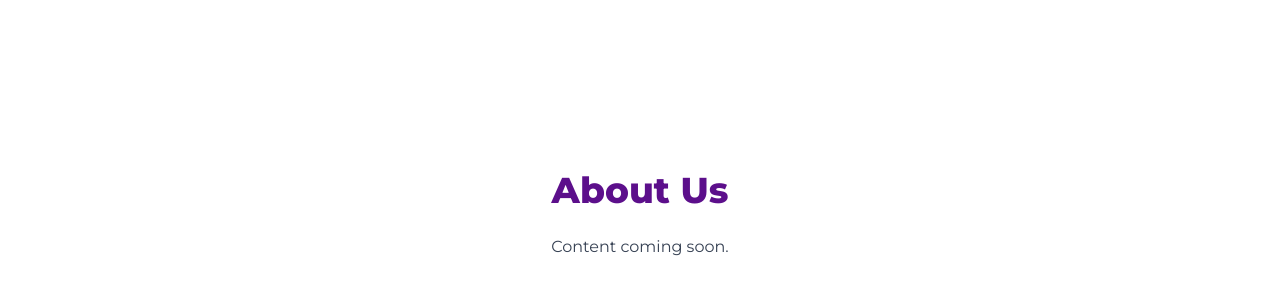
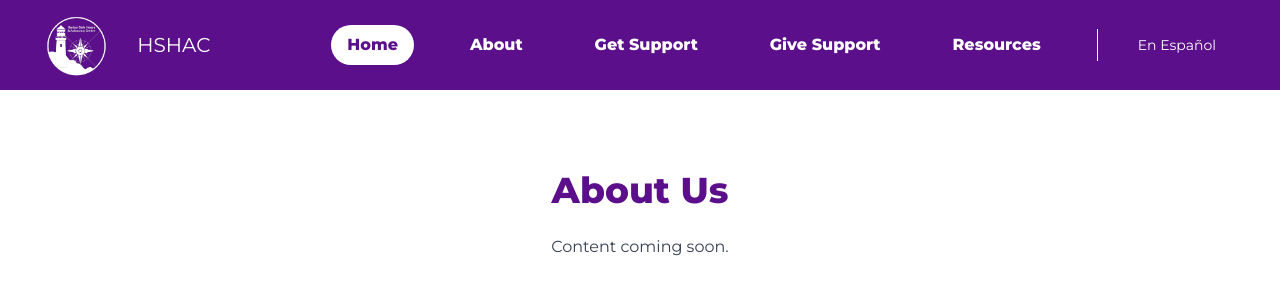
Before and after one commit to bhuddlez2/HarborSafeProject, a Next.js app in the folder frontend/: page /about in a window 1280 px wide. Shown: the top 300 px of the page. Built offline with nearby package versions, Linux system fonts and the light colour scheme.

Commit message:
made nav bar universal
implemented navbar.js in components and called on it in layout.js so it appears in all pages.

```diff
--- a/frontend/src/app/about/page.js
+++ b/frontend/src/app/about/page.js
@@ -3,7 +3,7 @@
 
 export default function About() {
   return (
-    <main className="pt-22.5">
+    <main>
       <section className="py-20 px-4 bg-white">
         <div className="max-w-7xl mx-auto">
           <h1 className="text-brand text-4xl font-semibold text-center mb-6">About Us</h1>
--- /dev/null
+++ b/frontend/src/app/components/Navbar.js
@@ -0,0 +1,109 @@
+"use client";
+
+import Image from "next/image";
+import Link from "next/link";
+
+/*
+Navbar component,
+extracted into its own file so layout.js can remain a server component,
+server components are required to export metadata (page title, description etc),
+"use client" is declared here instead of layout.js so both can coexist
+*/
+export default function Navbar() {
+  return (
+    /*
+    Navigation bar,
+    bg-brand for background color,
+    h-22.5 for height,
+    flex and items-center for alignment,
+    justify-between to space out logo and nav links,
+    px-8 for padding,
+    fixed at the top so it stays visible while scrolling,
+    left-0 right-0 stretches it across the full width,
+    z-50 ensures it sits above all page content
+    */
+    <nav
+      className="bg-brand h-22.5 flex items-center justify-between px-8 fixed top-0 left-0 right-0 z-50"
+      aria-label="Main navigation"
+    >
+      {/*
+      Logo and HSHAC text on the left side of the navbar,
+      flex items-center gap-4 to align them side by side with spacing
+      */}
+      <div className="flex items-center gap-4">
+        {/*
+        width and height match the SVG's actual intrinsic dimensions so Next.js
+        can calculate the correct aspect ratio,
+        h-20 sets the display height via CSS,
+        w-auto lets the width scale proportionally from that height,
+        next.js gave a warning so width and height were set to real values and then
+        overridden with CSS to maintain the aspect ratio without distortion
+        */}
+        <Image
+          src="/HSHAC Black and White.svg"
+          alt="Harbor Safe House and Advocacy Center Logo"
+          width={573}
+          height={514}
+          className="h-20 w-auto"
+        />
+        {/* HSHAC text next to the logo, styled with white color and larger font size */}
+        <span className="text-white text-xl">HSHAC</span>
+      </div>
+
+      {/*
+      Navigation links on the right side of the navbar,
+      flex and items-center for alignment,
+      gap-10 for spacing between links,
+      mr-8 for a small right margin from the edge
+      */}
+      <div className="flex items-center gap-10 mr-8">
+        {/*
+        Home link,
+        text-white for link color,
+        font-bold for emphasis,
+        group and relative for styling the hover effect on the span inside
+        */}
+        <Link href="/" className="text-white font-bold group relative">
+          {/*
+          The span inside the Home link is styled to create a pill-shaped background on hover,
+          block to make it a block element,
+          bg-white for background color,
+          text-brand for text color,
+          px-4 py-2 for padding,
+          rounded-full for fully rounded corners,
+          transition-all and duration-300 for smooth hover effect
+          */}
+          <span className="block bg-white text-brand px-4 py-2 rounded-full transition-all duration-300">
+            Home
+          </span>
+        </Link>
+        <Link href="/about" className="text-white font-bold group relative">
+          <span className="block px-4 py-2 rounded-full hover:bg-white hover:text-brand transition-all duration-300">
+            About
+          </span>
+        </Link>
+        <Link href="/get-support" className="text-white font-bold group relative">
+          <span className="block px-4 py-2 rounded-full hover:bg-white hover:text-brand transition-all duration-300">
+            Get Support
+          </span>
+        </Link>
+        <Link href="/give-support" className="text-white font-bold group relative">
+          <span className="block px-4 py-2 rounded-full hover:bg-white hover:text-brand transition-all duration-300">
+            Give Support
+          </span>
+        </Link>
+        <Link href="/resources" className="text-white font-bold group relative">
+          <span className="block px-4 py-2 rounded-full hover:bg-white hover:text-brand transition-all duration-300">
+            Resources
+          </span>
+        </Link>
+        {/* Divider between navigation links and language switcher */}
+        <div className="h-8 w-px bg-white"></div>
+        {/* Language switcher */}
+        <a href="#espanol" className="text-white text-sm hover:underline transition-all">
+          En Español
+        </a>
+      </div>
+    </nav>
+  );
+}
--- a/frontend/src/app/get-support/page.js
+++ b/frontend/src/app/get-support/page.js
@@ -2,7 +2,7 @@
 
 export default function GetSupport() {
   return (
-    <main className="pt-22.5">
+    <main>
       <section className="py-20 px-4 bg-white">
         <div className="max-w-7xl mx-auto">
           <h1 className="text-brand text-4xl font-semibold text-center mb-6">Get Support</h1>
--- a/frontend/src/app/give-support/page.js
+++ b/frontend/src/app/give-support/page.js
@@ -2,7 +2,7 @@
 
 export default function GiveSupport() {
   return (
-    <main className="pt-22.5">
+    <main>
       <section className="py-20 px-4 bg-white">
         <div className="max-w-7xl mx-auto">
           <h1 className="text-brand text-4xl font-semibold text-center mb-6">Give Support</h1>
--- a/frontend/src/app/layout.js
+++ b/frontend/src/app/layout.js
@@ -1,4 +1,5 @@
 import { Montserrat, Nunito } from "next/font/google";
+import Navbar from "./components/Navbar";
 import "./globals.css";
 
 // font weights: 400 = Regular, 700 = Bold, 800 = Extra Bold
@@ -15,6 +16,11 @@ const nunito = Nunito({
   weight: ["700"], // 700 = Bold
 });
 
+/*
+metadata is exported from a server component (no "use client") so Next.js
+can inject the title and description into the HTML head at build time,
+this is what controls the browser tab title and search engine description
+*/
 export const metadata = {
   title: "Domestic Violence Support | Harbor Safe House & Advocacy Center",
   description: "Providing a safe, caring place and high-quality advocacy for survivors of domestic violence and sexual assault in the Cleveland, TN area.",
@@ -26,7 +32,20 @@ export default function RootLayout({ children }) {
       lang="en"
       className={`${montserrat.variable} ${nunito.variable} h-full antialiased light`}
     >
-      <body className="min-h-full flex flex-col">{children}</body>
+      <body className="min-h-full flex flex-col">
+        {/*
+        Navbar is a client component imported here so layout.js can stay a server component,
+        it renders on every page automatically since layout.js wraps all routes
+        */}
+        <Navbar />
+        {/*
+        pt-22.5 offsets the page content below the fixed navbar height,
+        flex-1 lets the content area grow to fill the remaining viewport height
+        */}
+        <div className="pt-22.5 flex-1">
+          {children}
+        </div>
+      </body>
     </html>
   );
 }
--- a/frontend/src/app/resources/page.js
+++ b/frontend/src/app/resources/page.js
@@ -2,7 +2,7 @@
 
 export default function Resources() {
   return (
-    <main className="pt-22.5">
+    <main>
       <section className="py-20 px-4 bg-white">
         <div className="max-w-7xl mx-auto">
           <h1 className="text-brand text-4xl font-semibold text-center mb-6">Resources</h1>
```
Also changed, not shown: frontend/src/app/page.js (+3 -97 lines).
